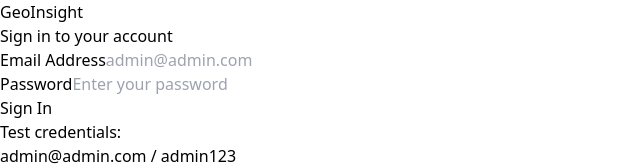
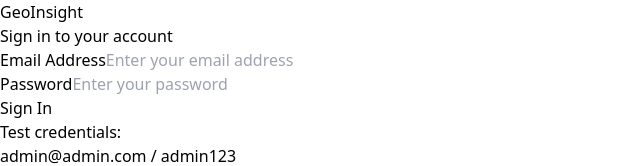
Before and after one commit to JoshSevi/GeoInsight, a React (Vite) app in the folder frontend/: page /login in a window 1280 px wide. Shown: the top 166 px of the page, without its empty margins (0-640 px from the left). Built offline with nearby package versions, Linux system fonts and the light colour scheme.

Commit message:
UPDATE: email placeholder

```diff
--- a/frontend/src/pages/Login.tsx
+++ b/frontend/src/pages/Login.tsx
@@ -66,7 +66,7 @@
               value={email}
               onChange={(e) => setEmail(e.target.value)}
               className="w-full px-4 py-2 border border-gray-300 rounded-md focus:outline-none focus:ring-2 focus:ring-indigo-500 focus:border-transparent"
-              placeholder="admin@admin.com"
+              placeholder="Enter your email address"
               required
               disabled={loading}
             />
```
